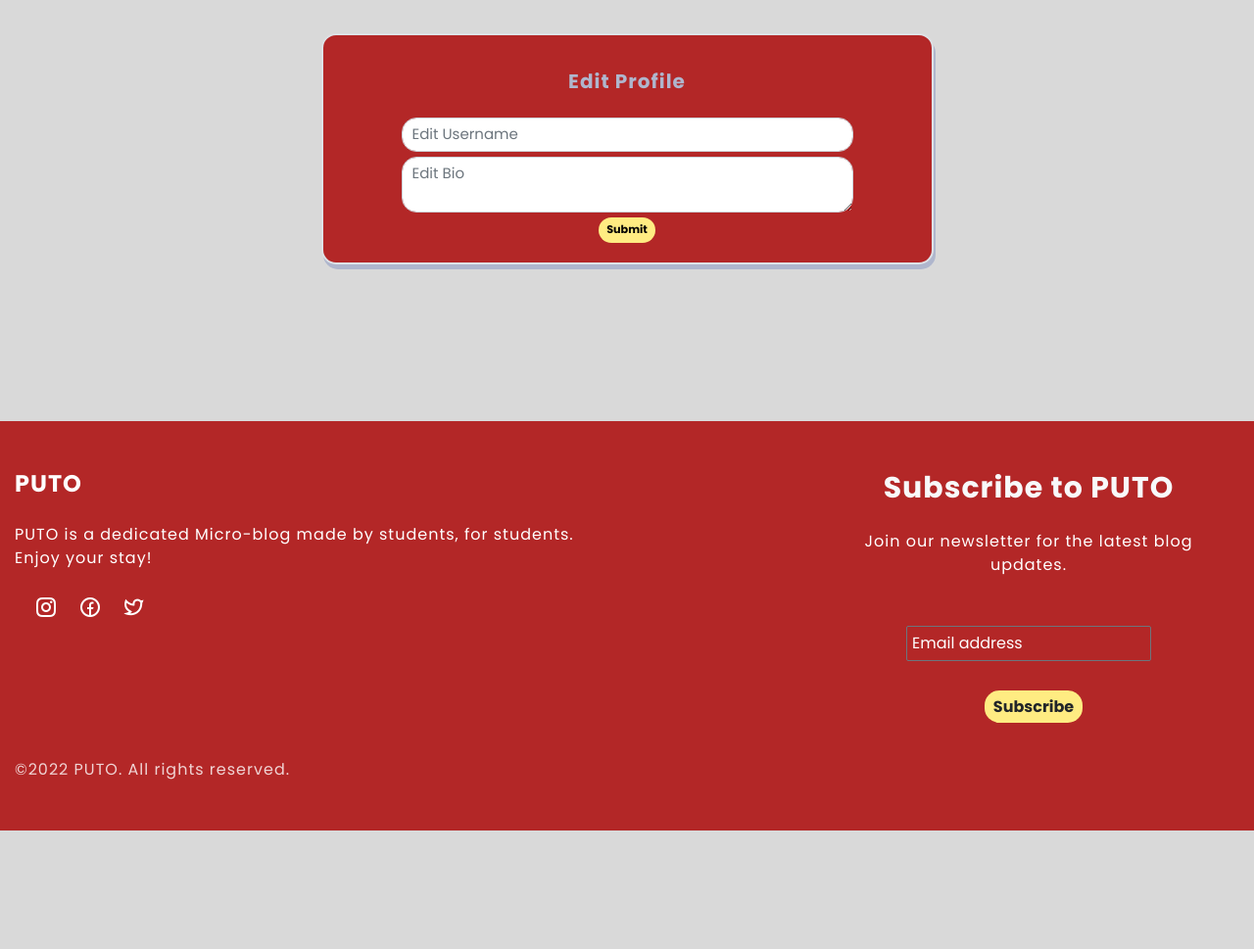
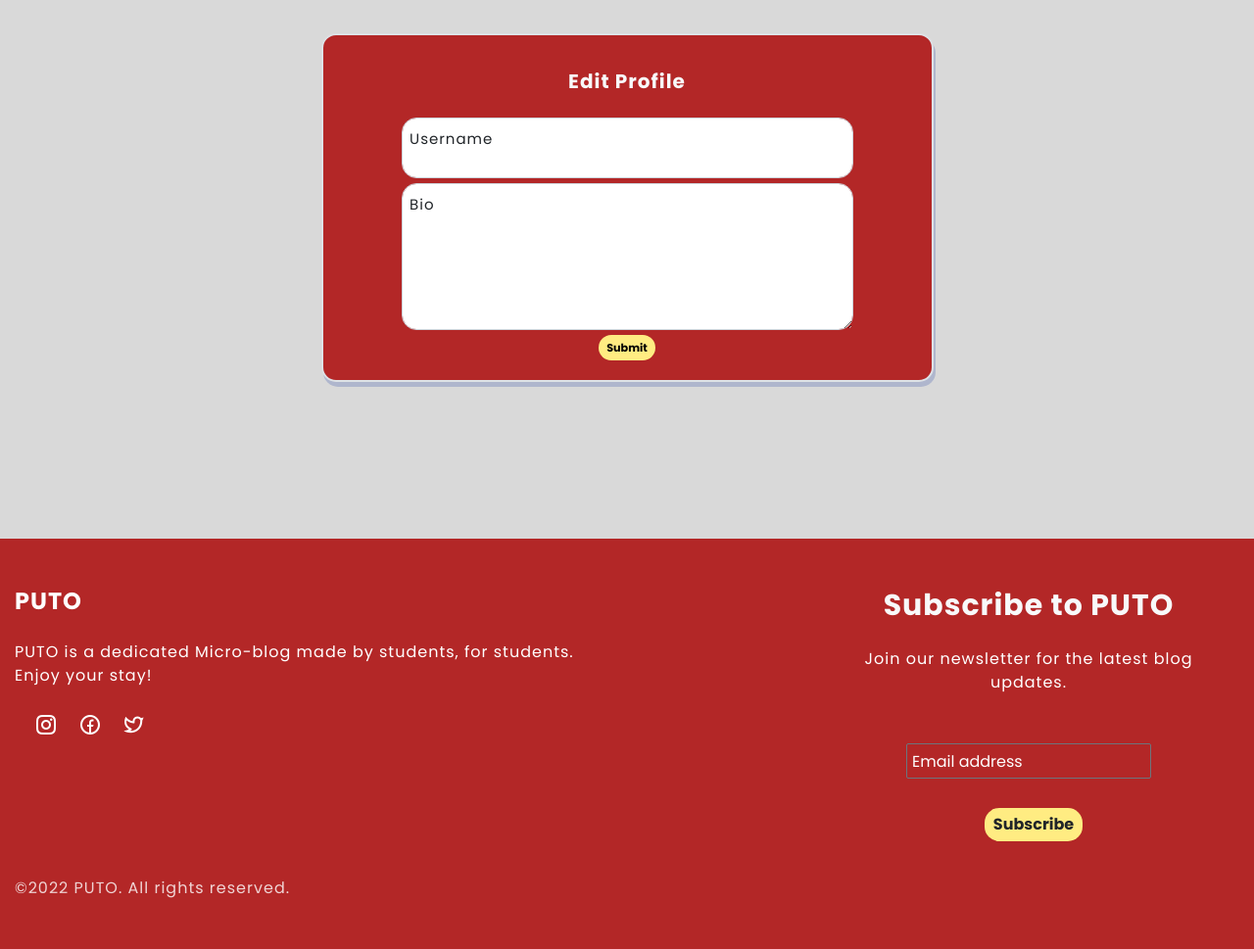
Before and after one commit to RenrenYGO/PutoSE, a CodeIgniter app: page /PutoSE/edit_profile/index in a window 1280 px wide. Shown: the part 56-1025 px from the top of the page at 98% size. Run offline with CodeIgniter, Linux system fonts and the light colour scheme; data comes from the database, SQL or seed files in the repository; data that the repository does not hold is empty; some libraries are stand-ins or nearby versions.

Commit message:
fix: edit profile UI and username change

```diff
--- a/application/controllers/Edit_Profile.php
+++ b/application/controllers/Edit_Profile.php
@@ -13,16 +13,32 @@ class Edit_Profile extends CI_Controller{
     public function index(){
         $data['user'] = $this->profile_model->get_profile();
 
-        $this->load->view('templates/header');
-        $this->load->view('pages/edit_profile',$data);
-        $this->load->view('templates/footer');
+        $this->form_validation->set_rules('name', 'Name', 'required|callback_check_username_exists');
+        $this->form_validation->set_rules('bio', 'Bio', 'required');
+
+        if($this->form_validation->run() === false){
+            $this->load->view('templates/header', $data);
+            $this->load->view('pages/edit_profile');
+            $this->load->view('templates/footer');
+        }else{
+            $data = $this->input->post();
+
+            $this->user_model->update_profile($data);
+            redirect('profile');
+        }
     }
 
-    public function profile_edit(){
-        $data = $this->input->post();
+    // Check if username exists
+    public function check_username_exists($username){
+        $this->form_validation->set_message('check_username_exists', 'That username is taken. Please choose a different one');
 
-        $this->user_model->update_profile($data);
-        redirect('profile');
+        if($this->input->post('name') == $username) { // Check if username is unchanged
+			return true;
+        }elseif($this->registration_model->check_username_exists($username)){
+            return true;
+        }else{
+            return false;
+        }
     }
 
     public function edit_cover(){
--- a/application/views/pages/edit_profile.php
+++ b/application/views/pages/edit_profile.php
@@ -1,19 +1,28 @@
 <div class="container mt-5 pt-5">
-    <?php echo validation_errors();?>
-    <?php echo form_open_multipart('edit_profile/profile_edit');?>
+
+    <?php echo form_open_multipart('edit_profile/index');?>
     <input type="hidden" name="id" value="<?php $user['id'];?>">
-    <div class="box mt-5 col-6 mx-auto border border-2">
-        <h2 class="text-center mt-2 pt-3"><b>Edit Profile</b></h2>
-        <div class="px-5 mx-3 pt-4 mt-3">
-            <div class="form-group mb-2">
-                <input type="text" class="form-control" name="name" placeholder="Edit Username" value="<?php echo $user['name'];?>">
-            </div>
-            <div class="form-group mb-2">
-                <textarea class="form-control" name="bio" placeholder="Edit Bio"
-                ><?php echo $user['bio'];?></textarea>
-            </div>
-            <div class="ms-auto">
-                <button type="submit" class="btn btn-custom">Submit</button>
+
+    <div class="box mt-5 col-6 mx-auto border border-2 ">
+        <div class="text-light">
+            <h2 class="text-center mt-2 pt-3 "><b>Edit Profile</b></h2>
+            <div class="px-5 mx-3 pt-4 mt-3">
+
+                <div class="form-group mb-2 form-floating">
+                    <input type="text" class="form-control py-5" id="floatingInput" name="name" placeholder="Edit Username" value="<?php echo $user['name'];?>">
+                    <label for="floatingInput" class="text-dark">Username</label>
+                </div>
+
+                <div class="form-group mb-2 form-floating">
+                    <textarea style="height: 150px" class="form-control py-5" maxlength="150"
+                    id="floatingBio" name="bio"
+                    placeholder="Edit Bio"><?php echo $user['bio'];?></textarea>
+                    <label for="floatingBio" class="text-dark">Bio</label>
+                </div>
+                <?php echo validation_errors();?>
+                <div class="ms-auto">
+                    <button type="submit" class="btn btn-custom">Submit</button>
+                </div>
             </div>
         </div>
     </div>
--- a/assets/css/main.css
+++ b/assets/css/main.css
@@ -598,8 +598,9 @@ label {
     border-radius: 15px;
     box-shadow: 2px 5px;
     text-align: center;
-    height: 20em;
+    min-height: 20em;
     width: 90%;
+    word-wrap: break-word;
 
 }
 
```
Also changed, not shown: application/views/pages/profile_page.php (+9 -6 lines).
